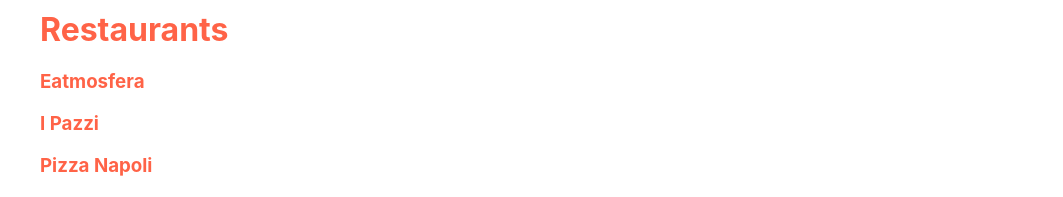
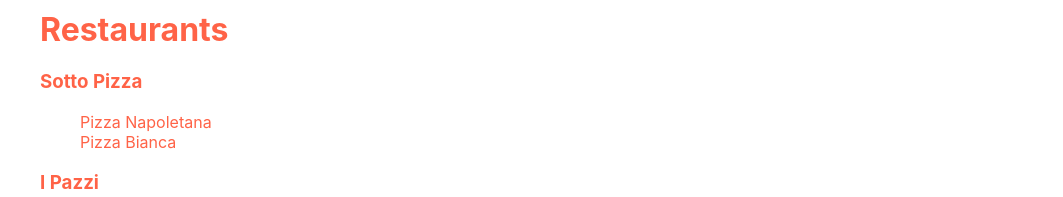
Before and after one commit to Miriamvdb/pizza-explorer-60vac, a React (Create React App) app: page / in a window 1280 px wide. Shown: the part 739-936 px from the top of the page, without its empty margins (40-1103 px from the left). Built offline with nearby package versions, Linux system fonts and the light colour scheme.

Commit message:
Resto with pizza - cross selectors

```diff
--- a/src/components/RestaurantList.js
+++ b/src/components/RestaurantList.js
@@ -1,24 +1,25 @@
 import { useSelector } from "react-redux";
-import { selectAllRestaurants } from "../store/restaurants/selectors";
+import { selectRestoWithPizza } from "../store/selectors";
 
 const RestaurantList = () => {
-  const allRestaurants = useSelector(selectAllRestaurants);
+  const allRestaurants = useSelector(selectRestoWithPizza);
   console.log(allRestaurants);
 
   return (
     <div style={{ borderTop: "1px solid tomato", marginTop: "3rem" }}>
       <h1>Restaurants</h1>
-      {allRestaurants ? (
-        allRestaurants.map((resto, index) => {
-          return (
-            <div key={index}>
-              <h3>{resto.name}</h3>
-            </div>
-          );
-        })
-      ) : (
-        <p>Loading..</p>
-      )}
+      {allRestaurants.map((resto, index) => {
+        return (
+          <div key={index}>
+            <h3>{resto.name}</h3>
+            <ul>
+              {resto.pizzas.map((pizza, index) => {
+                return <div key={index}>{pizza.name}</div>;
+              })}
+            </ul>
+          </div>
+        );
+      })}
     </div>
   );
 };
--- /dev/null
+++ b/src/store/selectors.js
@@ -0,0 +1,20 @@
+export const selectRestoWithPizza = (reduxState) => {
+  const restaurants = reduxState.restaurants.all;
+  const pizzas = reduxState.pizzas.allPizzas;
+
+  // Go through each restaurant
+  const restoWithPizza = restaurants.map((resto) => {
+    // For each pizza array inside a restaurant we replace
+    // it with the pizza objects from the allPizzas array
+    const replacePizzas = resto.pizzas.map((pizzaId) =>
+      pizzas.find((fullPizza) => pizzaId === fullPizza.id)
+    );
+
+    // Return the same restaurant object but with a
+    // switched pizzas array
+    return { ...resto, pizzas: replacePizzas };
+  });
+
+  console.log(pizzas);
+  return restoWithPizza;
+};
```
